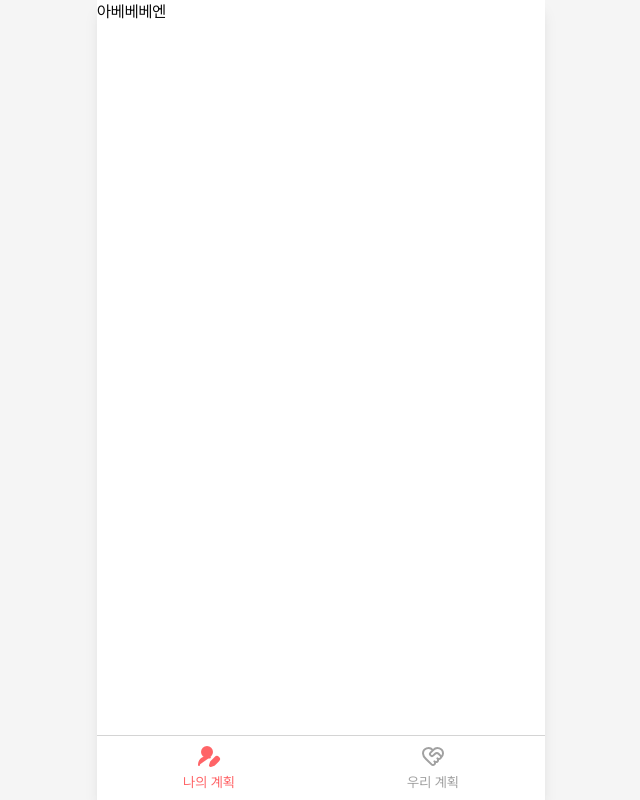
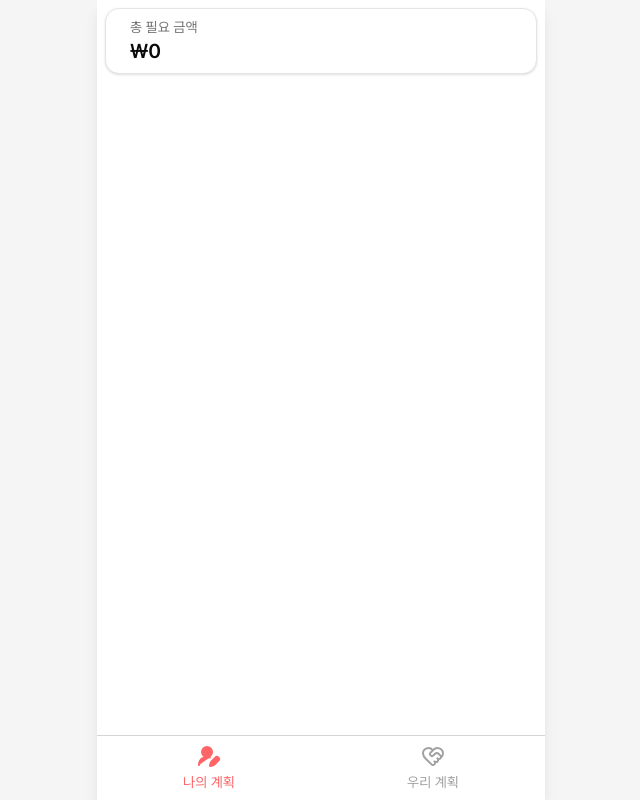
Before and after one commit to minhanPark/wedding-cost-nextjs, a Next.js app: page / in a window 1280 px wide. Shown: the whole page, without its empty margins (319-959 px from the left). Built offline with nearby package versions, Linux system fonts and the light colour scheme.

Commit message:
shadcn에서 카드 컴포넌트 추가하고 헤더에 총 필요 금액 추가

```diff
--- a/app/(user)/page.tsx
+++ b/app/(user)/page.tsx
@@ -1,3 +1,19 @@
+import {
+  Card,
+  CardContent,
+  CardDescription,
+  CardTitle,
+} from "@/components/ui/card";
+
 export default function Home() {
-  return <div className="">아베베베엔</div>;
+  return (
+    <div className="p-2">
+      <Card className="py-2">
+        <CardContent>
+          <CardDescription>총 필요 금액</CardDescription>
+          <CardTitle className="text-xl">₩0</CardTitle>
+        </CardContent>
+      </Card>
+    </div>
+  );
 }
--- /dev/null
+++ b/components/ui/card.tsx
@@ -0,0 +1,92 @@
+import * as React from "react"
+
+import { cn } from "@/lib/utils"
+
+function Card({ className, ...props }: React.ComponentProps<"div">) {
+  return (
+    <div
+      data-slot="card"
+      className={cn(
+        "bg-card text-card-foreground flex flex-col gap-6 rounded-xl border py-6 shadow-sm",
+        className
+      )}
+      {...props}
+    />
+  )
+}
+
+function CardHeader({ className, ...props }: React.ComponentProps<"div">) {
+  return (
+    <div
+      data-slot="card-header"
+      className={cn(
+        "@container/card-header grid auto-rows-min grid-rows-[auto_auto] items-start gap-2 px-6 has-data-[slot=card-action]:grid-cols-[1fr_auto] [.border-b]:pb-6",
+        className
+      )}
+      {...props}
+    />
+  )
+}
+
+function CardTitle({ className, ...props }: React.ComponentProps<"div">) {
+  return (
+    <div
+      data-slot="card-title"
+      className={cn("leading-none font-semibold", className)}
+      {...props}
+    />
+  )
+}
+
+function CardDescription({ className, ...props }: React.ComponentProps<"div">) {
+  return (
+    <div
+      data-slot="card-description"
+      className={cn("text-muted-foreground text-sm", className)}
+      {...props}
+    />
+  )
+}
+
+function CardAction({ className, ...props }: React.ComponentProps<"div">) {
+  return (
+    <div
+      data-slot="card-action"
+      className={cn(
+        "col-start-2 row-span-2 row-start-1 self-start justify-self-end",
+        className
+      )}
+      {...props}
+    />
+  )
+}
+
+function CardContent({ className, ...props }: React.ComponentProps<"div">) {
+  return (
+    <div
+      data-slot="card-content"
+      className={cn("px-6", className)}
+      {...props}
+    />
+  )
+}
+
+function CardFooter({ className, ...props }: React.ComponentProps<"div">) {
+  return (
+    <div
+      data-slot="card-footer"
+      className={cn("flex items-center px-6 [.border-t]:pt-6", className)}
+      {...props}
+    />
+  )
+}
+
+export {
+  Card,
+  CardHeader,
+  CardFooter,
+  CardTitle,
+  CardAction,
+  CardDescription,
+  CardContent,
+}
```
